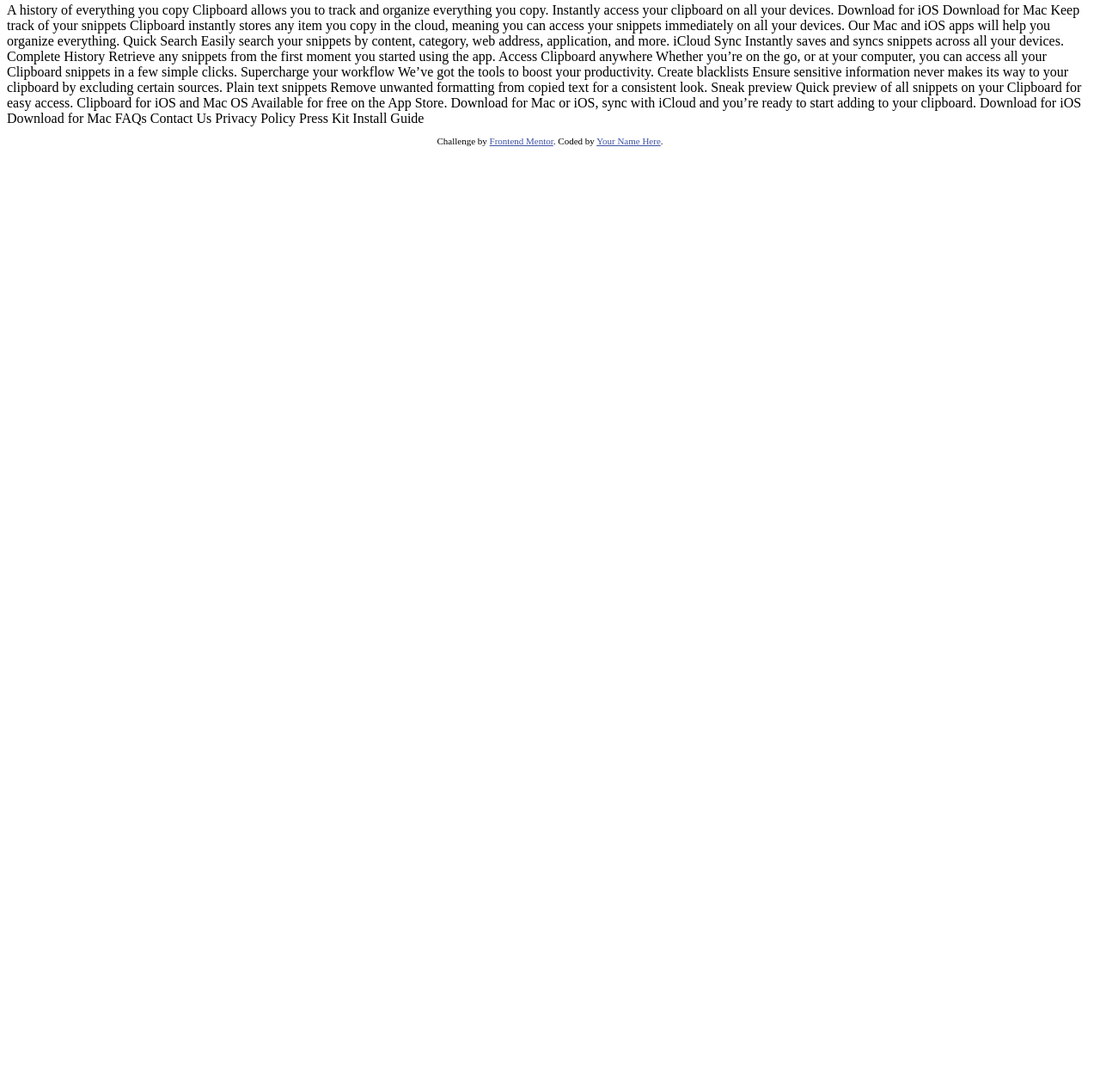
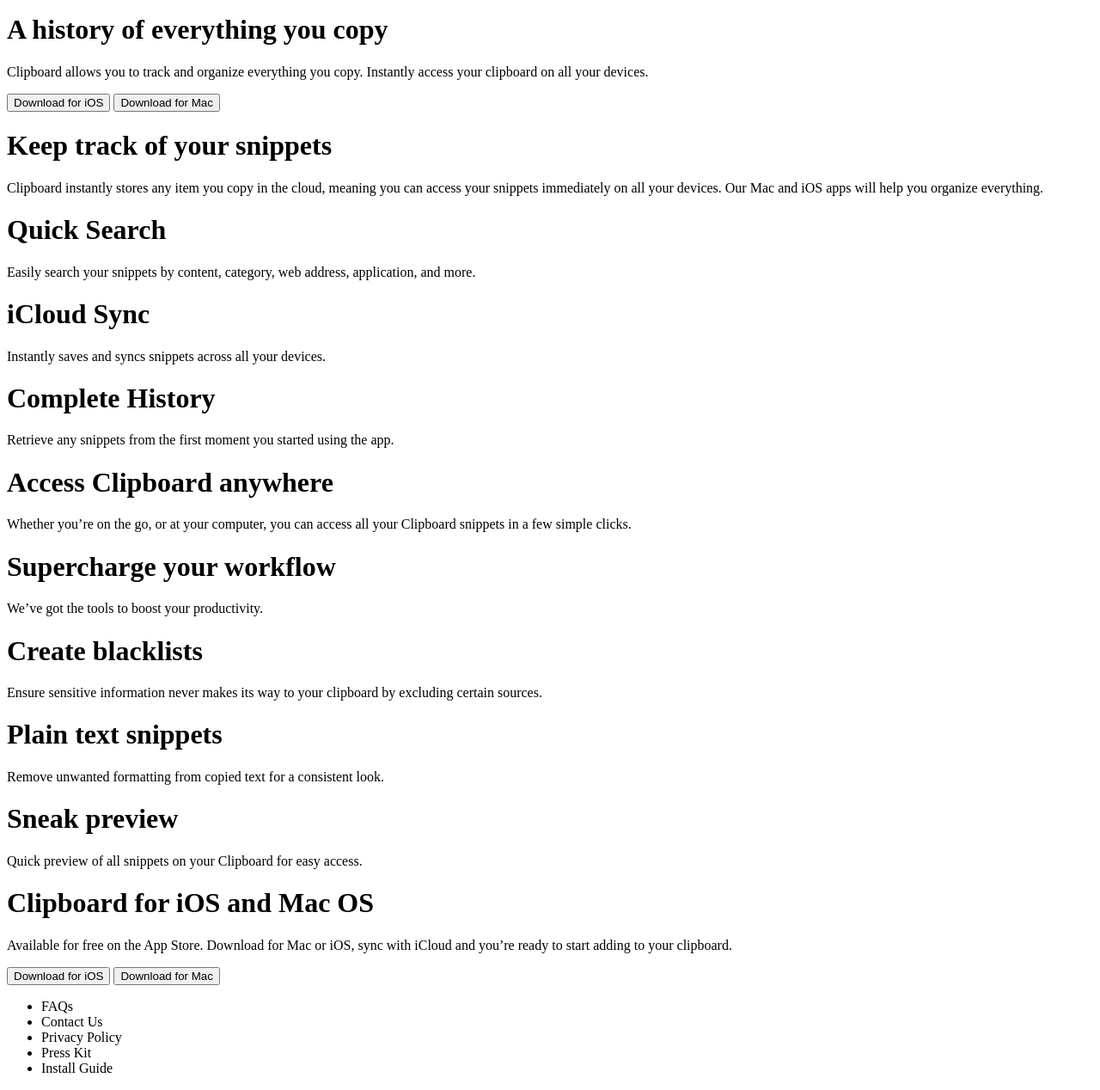
Before and after one commit to Wack04/Clip-Board-Landing-Page-Front-End-Mentor, a plain HTML site: page index.html in a window 1280 px wide. Shown: the part 5-1273 px from the top of the page at 86% size. Before the commit the page ends 800 px from the top, so only its background shows below. Drawn offline with Linux system fonts and the light colour scheme.

Commit message:
Assigning Tags

```diff
--- a/index.html
+++ b/index.html
@@ -1,87 +1,102 @@
 <!DOCTYPE html>
 <html lang="en">
   <head>
-  <meta charset="UTF-8">
-  <meta name="viewport" content="width=device-width, initial-scale=1.0"> <!-- displays site properly based on user's device -->
+    <meta charset="UTF-8" />
+    <meta name="viewport" content="width=device-width, initial-scale=1.0" />
+    <!-- displays site properly based on user's device -->
 
-  <link rel="icon" type="image/png" sizes="32x32" href="./images/favicon-32x32.png">
+    <link
+      rel="icon"
+      type="image/png"
+      sizes="32x32"
+      href="./images/favicon-32x32.png"
+    />
 
     <title>Frontend Mentor | Clipboard landing page</title>
 
     <!-- Feel free to remove these styles or customise in your own stylesheet 👍 -->
-  <style>
-    .attribution { font-size: 11px; text-align: center; }
-    .attribution a { color: hsl(228, 45%, 44%); }
-  </style>
+    <!-- <style>
+      .attribution {
+        text-align: center;
+        color: rgb(94, 94, 94);
+        font-size: 24px;
+        font-family: Georgia, "Times New Roman", Times, serif;
+        font-weight: 500;
+      }
+      .attribution a {
+        color: hsl(0, 0%, 29%);
+        text-decoration: none;
+        font-family: -apple-system, BlinkMacSystemFont, "Segoe UI", Roboto,
+          Oxygen, Ubuntu, Cantarell, "Open Sans", "Helvetica Neue", sans-serif;
+        font-weight: 900;
+      }
+    </style> -->
   </head>
   <body>
+    <h1>A history of everything you copy</h1>
+    <p>
+      Clipboard allows you to track and organize everything you copy. Instantly
+      access your clipboard on all your devices.
+    </p>
+    <button>Download for iOS</button>
+    <button>Download for Mac</button>
+    <h1>Keep track of your snippets</h1>
+    <p>
+      Clipboard instantly stores any item you copy in the cloud, meaning you can
+      access your snippets immediately on all your devices. Our Mac and iOS apps
+      will help you organize everything.
+    </p>
+    <h1>Quick Search</h1>
+    <p>
+      Easily search your snippets by content, category, web address,
+      application, and more.
+    </p>
+    <h1>iCloud Sync</h1>
+    <p>Instantly saves and syncs snippets across all your devices.</p>
+    <h1>Complete History</h1>
+    <p>
+      Retrieve any snippets from the first moment you started using the app.
+    </p>
+    <h1>Access Clipboard anywhere</h1>
+    <p>
+      Whether you’re on the go, or at your computer, you can access all your
+      Clipboard snippets in a few simple clicks.
+    </p>
+    <h1>Supercharge your workflow</h1>
+    <p>We’ve got the tools to boost your productivity.</p>
+    <h1>Create blacklists</h1>
+    <p>
+      Ensure sensitive information never makes its way to your clipboard by
+      excluding certain sources.
+    </p>
+    <h1>Plain text snippets</h1>
+    <p>Remove unwanted formatting from copied text for a consistent look.</p>
+    <h1>Sneak preview</h1>
+    <p>Quick preview of all snippets on your Clipboard for easy access.</p>
+    <h1>Clipboard for iOS and Mac OS</h1>
+    <p>
+      Available for free on the App Store. Download for Mac or iOS, sync with
+      iCloud and you’re ready to start adding to your clipboard.
+    </p>
+    <button>Download for iOS</button>
+    <button>Download for Mac</button>
+    <ul>
+      <li>FAQs</li>
+      <li>Contact Us</li>
+      <li>Privacy Policy</li>
+      <li>Press Kit</li>
+      <li>Install Guide</li>
+    </ul>
 
-  A history of everything you copy
 
-  Clipboard allows you to track and organize everything you
-  copy. Instantly access your clipboard on all your devices.
-
-  Download for iOS
-  Download for Mac
-
-  Keep track of your snippets
-
-  Clipboard instantly stores any item you copy in the cloud,
-  meaning you can access your snippets immediately on all your
-  devices. Our Mac and iOS apps will help you organize everything.
-
-  Quick Search
-
-  Easily search your snippets by content, category, web address, application, and more.
-
-  iCloud Sync
-
-  Instantly saves and syncs snippets across all your devices.
-
-  Complete History
-
-  Retrieve any snippets from the first moment you started using the app.
-
-  Access Clipboard anywhere
-
-  Whether you’re on the go, or at your computer, you can access all your Clipboard
-  snippets in a few simple clicks.
-
-  Supercharge your workflow
-
-  We’ve got the tools to boost your productivity.
-
-  Create blacklists
-
-  Ensure sensitive information never makes its way to your clipboard by excluding certain sources.
-
-  Plain text snippets
-
-  Remove unwanted formatting from copied text for a consistent look.
-
-  Sneak preview
-
-  Quick preview of all snippets on your Clipboard for easy access.
-
-  Clipboard for iOS and Mac OS
-
-  Available for free on the App Store. Download for Mac or iOS, sync with iCloud
-  and you’re ready to start adding to your clipboard.
-
-  Download for iOS
-  Download for Mac
-
-  FAQs
-  Contact Us
-  Privacy Policy
-  Press Kit
-  Install Guide
-
-  <footer>
+      <!-- <footer>
       <p class="attribution">
-      Challenge by <a href="https://www.frontendmentor.io?ref=challenge" target="_blank">Frontend Mentor</a>.
-      Coded by <a href="#">Your Name Here</a>.
+        Challenge by
+        <a href="https://www.frontendmentor.io?ref=challenge" target="_blank"
+          >Frontend Mentor</a
+        >. Coded by <a href="#">AKIRA YAGI</a>.
       </p>
-  </footer>
+    </footer> -->
+    </p>
   </body>
 </html>
```
Lines whose indentation alone changed are shown as unchanged.
